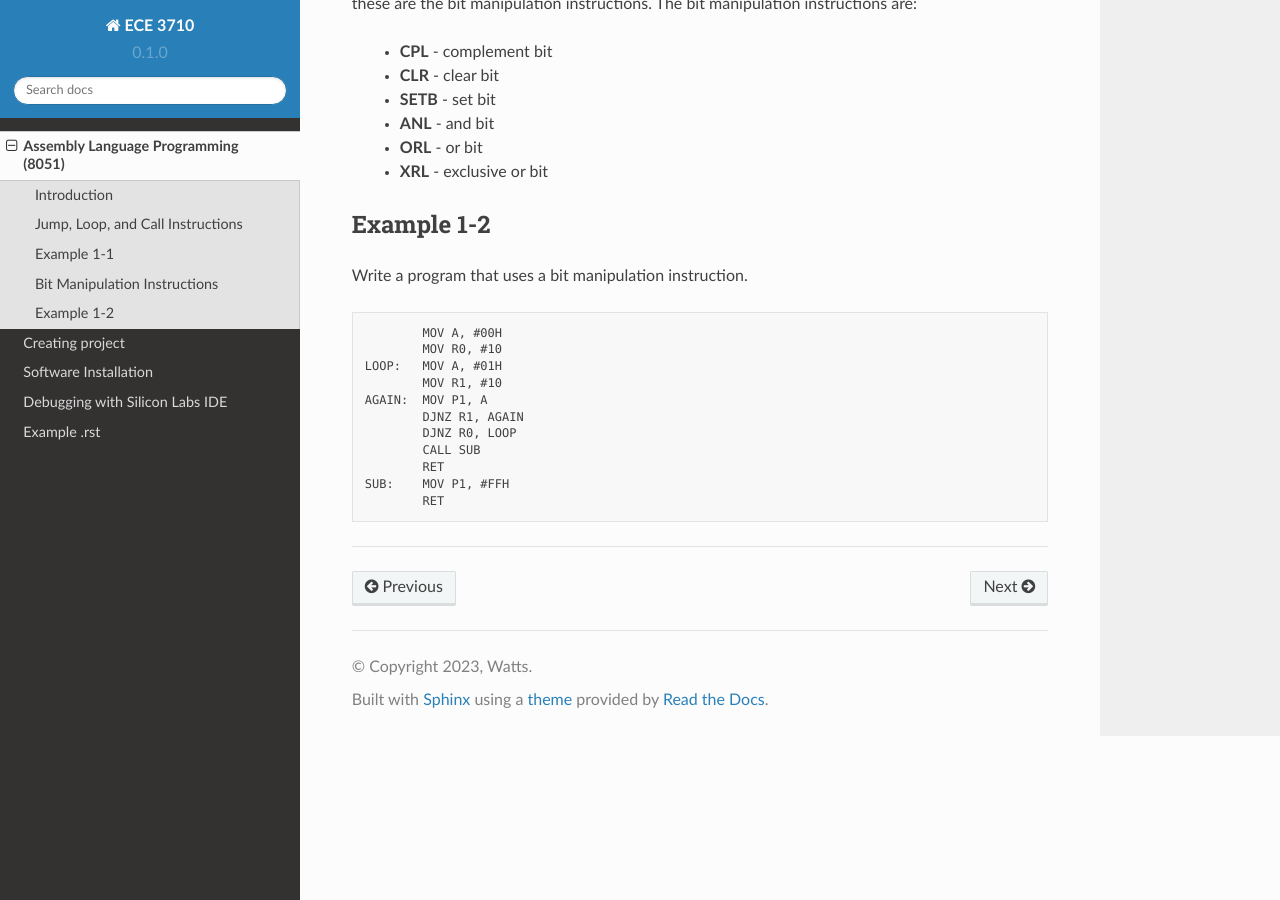
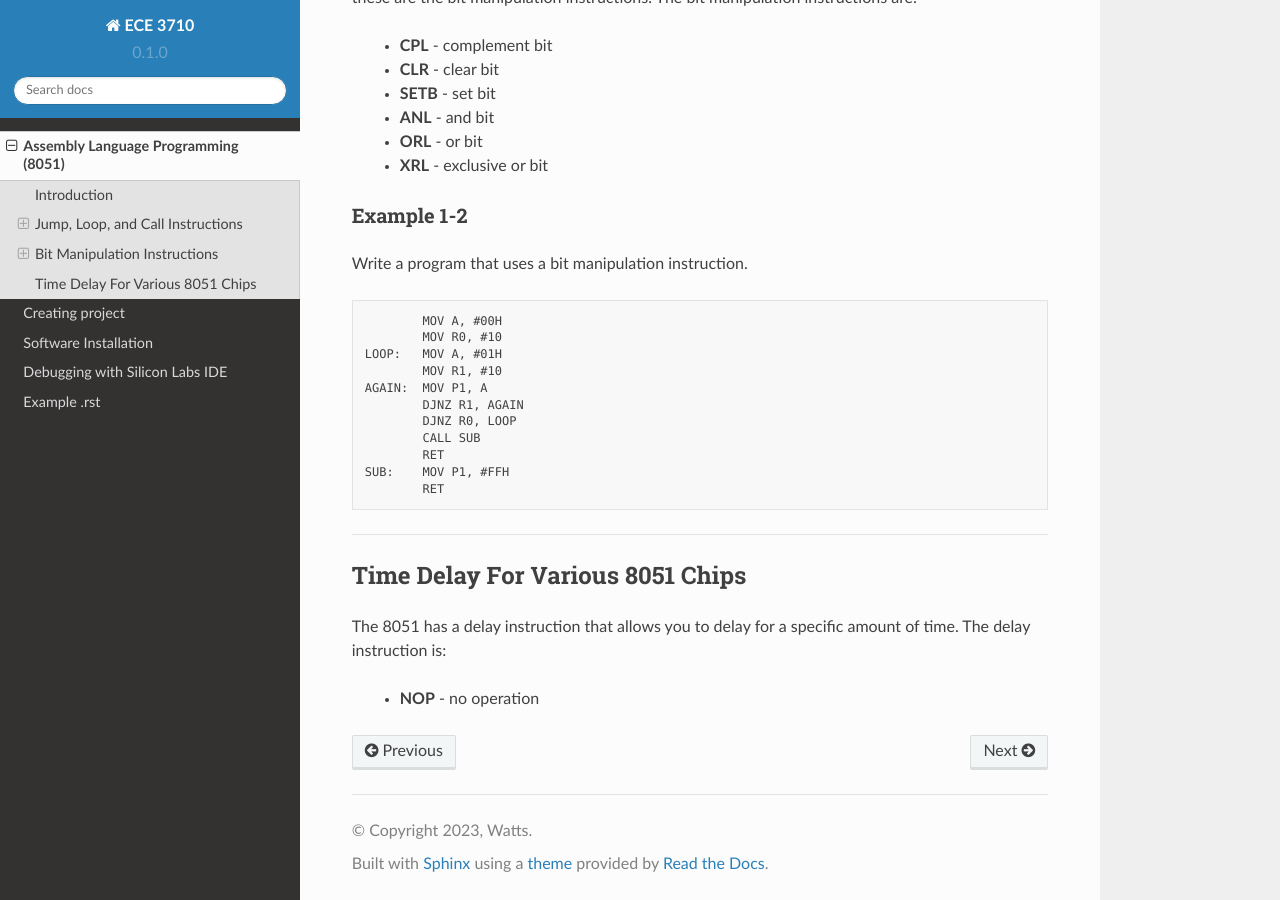
Before and after one commit to wattsjake/ece3710-notes, a Sphinx documentation site: the page built from docs/source/assembly.rst, in a window 1280 px wide and 900 px high, scrolled down 1666 px. Built offline with Sphinx 7.4.7 and the Read the Docs theme 2.0.0, drawn with Linux system fonts in a browser that asks for light colours.

Commit message:
changed format

```diff
--- a/docs/source/assembly.rst
+++ b/docs/source/assembly.rst
@@ -6,7 +6,7 @@
           contributing to this document.
 
 Introduction
-------------
+************
 
     "Do not pray for an easy life, pray for the strength to use the keyboard. - Bruce Lee"
 
@@ -15,7 +15,7 @@
 ----------------
 
 Jump, Loop, and Call Instructions
----------------------------------
+**********************************
 
 The 8051 has a number of instructions that allow you to jump to a specific location in the program.  The most common of these are the jump instructions.  The jump instructions are:
 
@@ -63,7 +63,7 @@
 ----------------
 
 Bit Manipulation Instructions
------------------------------
+******************************
 
 The 8051 has a number of instructions that allow you to manipulate bits.  The most common of these are the bit manipulation instructions.  The bit manipulation instructions are:
 
@@ -94,3 +94,10 @@
             RET
 
 ----------------
+
+Time Delay For Various 8051 Chips
+*********************************
+
+The 8051 has a delay instruction that allows you to delay for a specific amount of time.  The delay instruction is:
+
+    * **NOP**   - no operation
```
